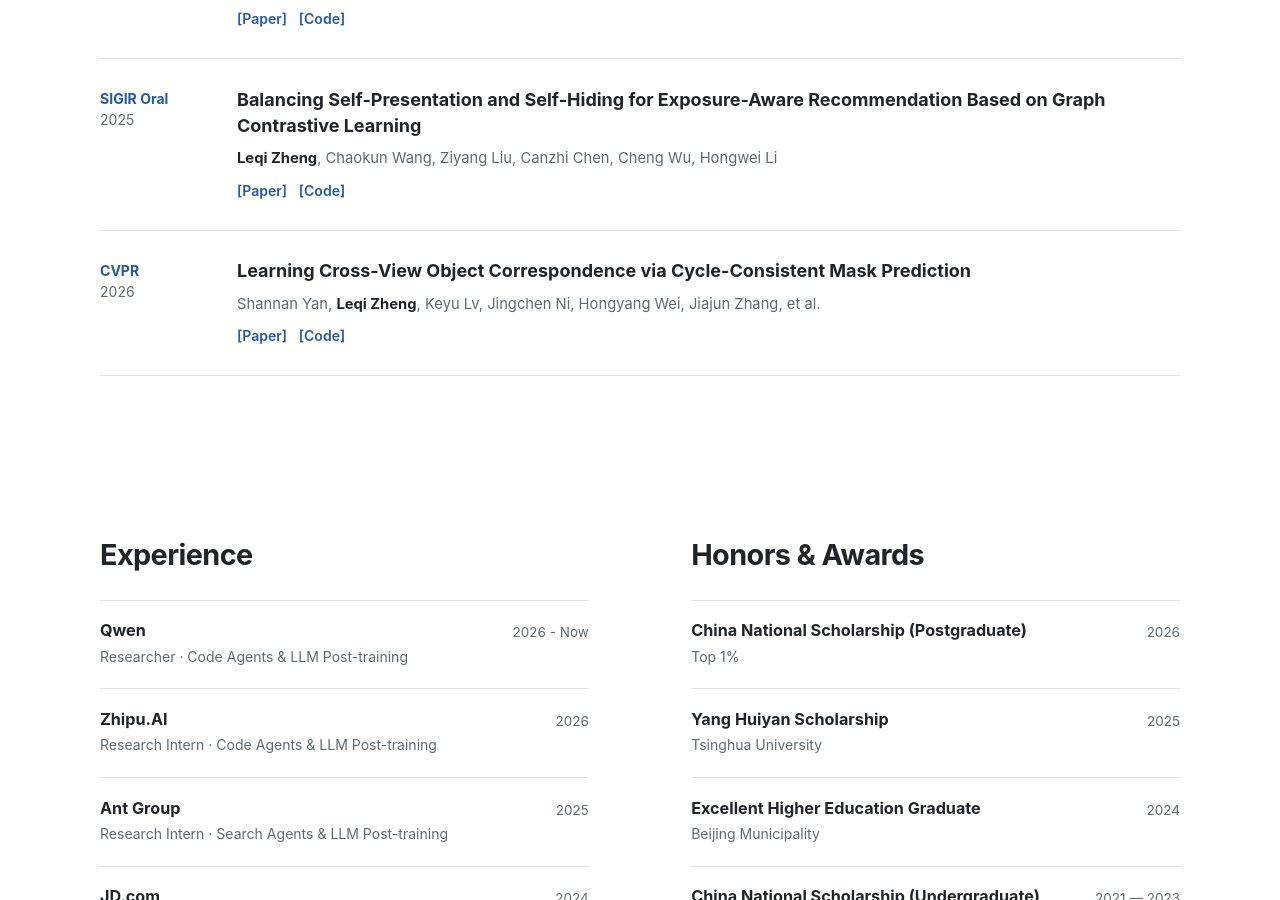
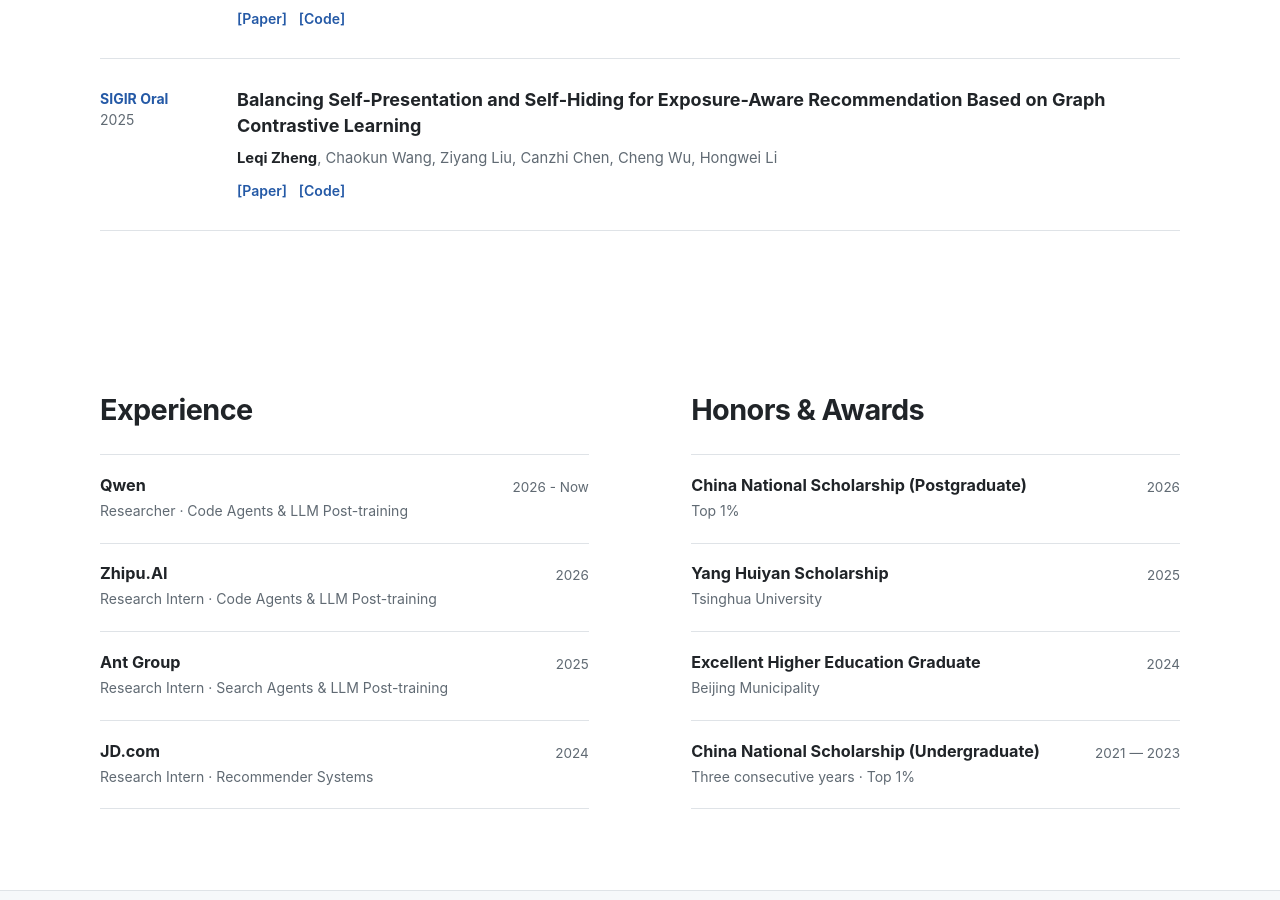
Before and after one commit to LQgdwind/LQgdwind.github.io, a Jekyll site: the page built from _pages/about.md, in a window 1280 px wide and 900 px high, scrolled down 3436 px. Built offline with Jekyll 4.4.1, drawn with Linux system fonts in a browser that asks for light colours.

Commit message:
Update home.yml

```diff
--- a/_data/home.yml
+++ b/_data/home.yml
@@ -144,19 +144,6 @@ publications:
         url: "https://dl.acm.org/doi/10.1145/3726302.3729900"
       - label: "Code"
         url: "https://github.com/LQgdwind/sigir25-bph4rec"
-  - title: "Learning Cross-View Object Correspondence via Cycle-Consistent Mask Prediction"
-    short_title: "CCMP"
-    venue: "CVPR"
-    year: "2026"
-    rank: "CCF-A"
-    authors: >-
-      Shannan Yan, <strong>Leqi Zheng</strong>, Keyu Lv, Jingchen Ni,
-      Hongyang Wei, Jiajun Zhang, et al.
-    links:
-      - label: "Paper"
-        url: "https://arxiv.org/abs/2602.18996"
-      - label: "Code"
-        url: "https://github.com/shannany0606/CCMP"
 model_contributions:
   - name: "Qwen-3.8-Max"
     note: "Qwen3.8-Max: A New Bar for Coding and Cowork"
```
